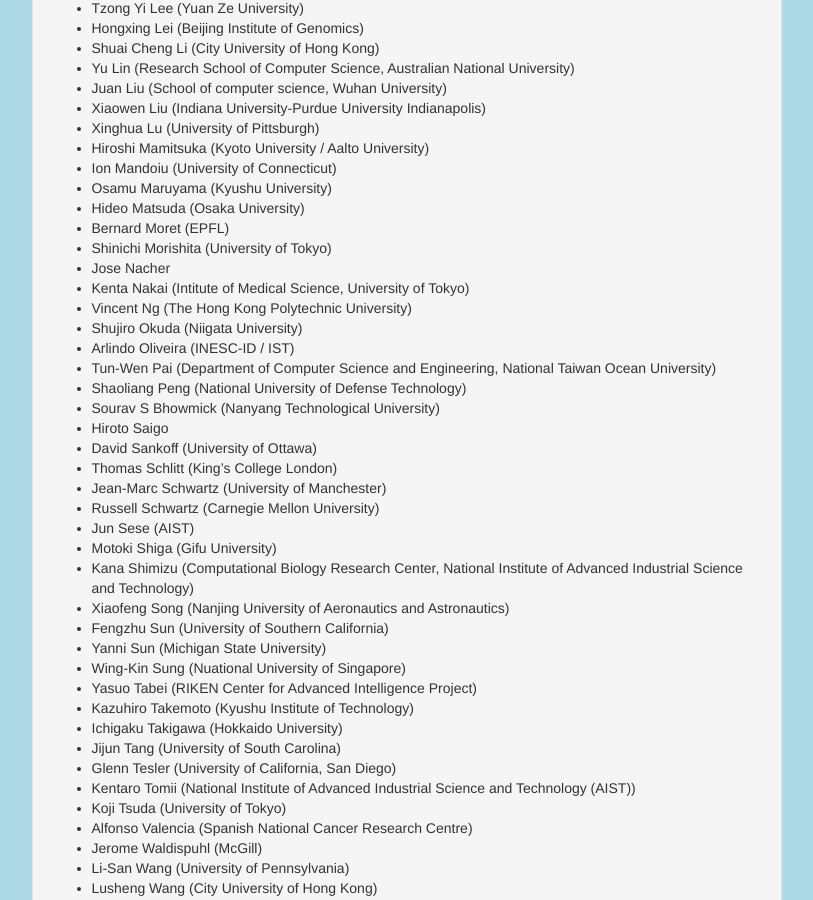
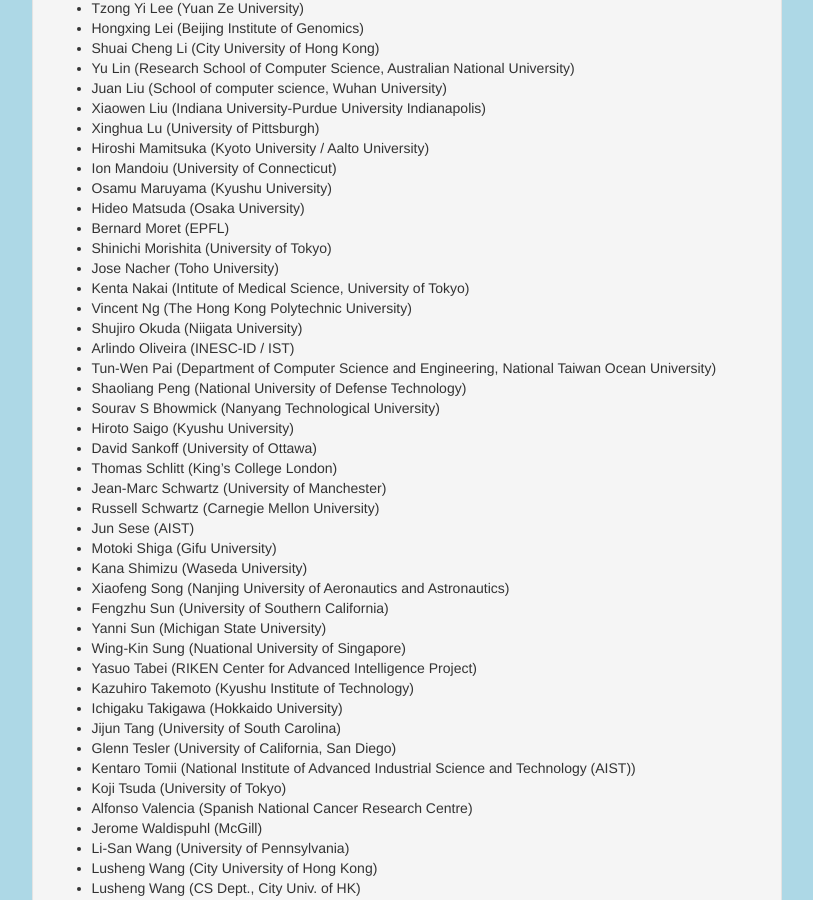
Before and after one commit to APBC2018/apbc2018.github.io, a Jekyll site: the page built from organization.md, in a window 1280 px wide and 900 px high, scrolled down 1240 px. Shown: the whole window, without its empty margins (331-1144 px from the left). Built offline with Jekyll 4.4.1, drawn with Linux system fonts in a browser that asks for light colours; our own code applies the rules of GitHub Pages for plain Markdown files.

Commit message:
modify affiliation for some PC

```diff
--- a/organization.md
+++ b/organization.md
@@ -58,7 +58,7 @@
 *  Hideo Matsuda (Osaka University)
 *  Bernard Moret (EPFL)
 *  Shinichi Morishita (University of Tokyo)
-*  Jose Nacher
+*  Jose Nacher (Toho University)
 *  Kenta Nakai (Intitute of Medical Science, University of Tokyo)
 *  Vincent Ng (The Hong Kong Polytechnic University)
 *  Shujiro Okuda (Niigata University)
@@ -66,14 +66,14 @@
 *  Tun-Wen Pai (Department of Computer Science and Engineering, National Taiwan Ocean University)
 *  Shaoliang Peng (National University of Defense Technology)
 *  Sourav S Bhowmick (Nanyang Technological University)
-*  Hiroto Saigo
+*  Hiroto Saigo (Kyushu University)
 *  David Sankoff (University of Ottawa)
 *  Thomas Schlitt (King's College London)
 *  Jean-Marc Schwartz (University of Manchester)
 *  Russell Schwartz (Carnegie Mellon University)
 *  Jun Sese (AIST)
 *  Motoki Shiga (Gifu University)
-*  Kana Shimizu (Computational Biology Research Center, National Institute of Advanced Industrial Science and Technology)
+*  Kana Shimizu (Waseda University)
 *  Xiaofeng Song (Nanjing University of Aeronautics and Astronautics)
 *  Fengzhu Sun (University of Southern California)
 *  Yanni Sun (Michigan State University)
```
